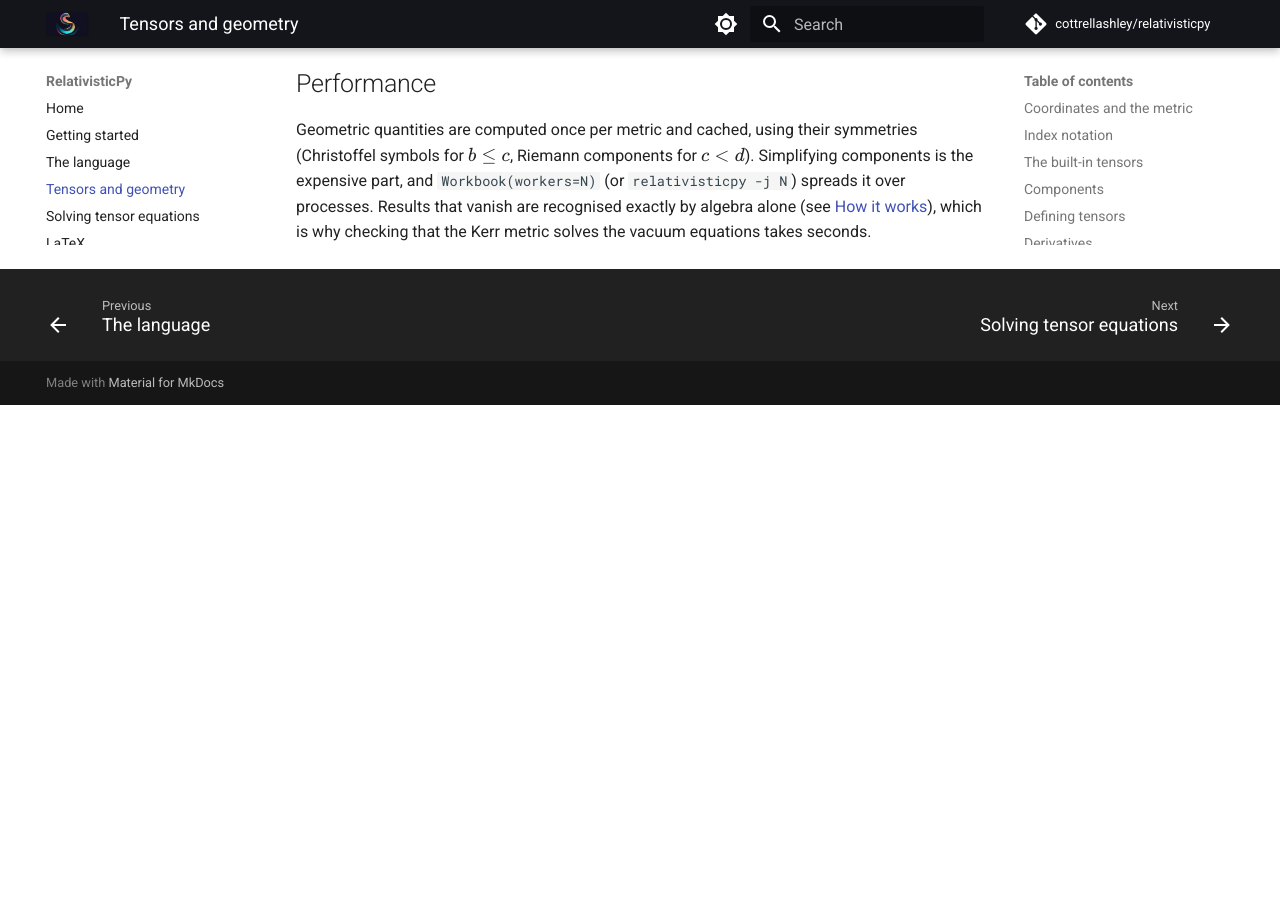
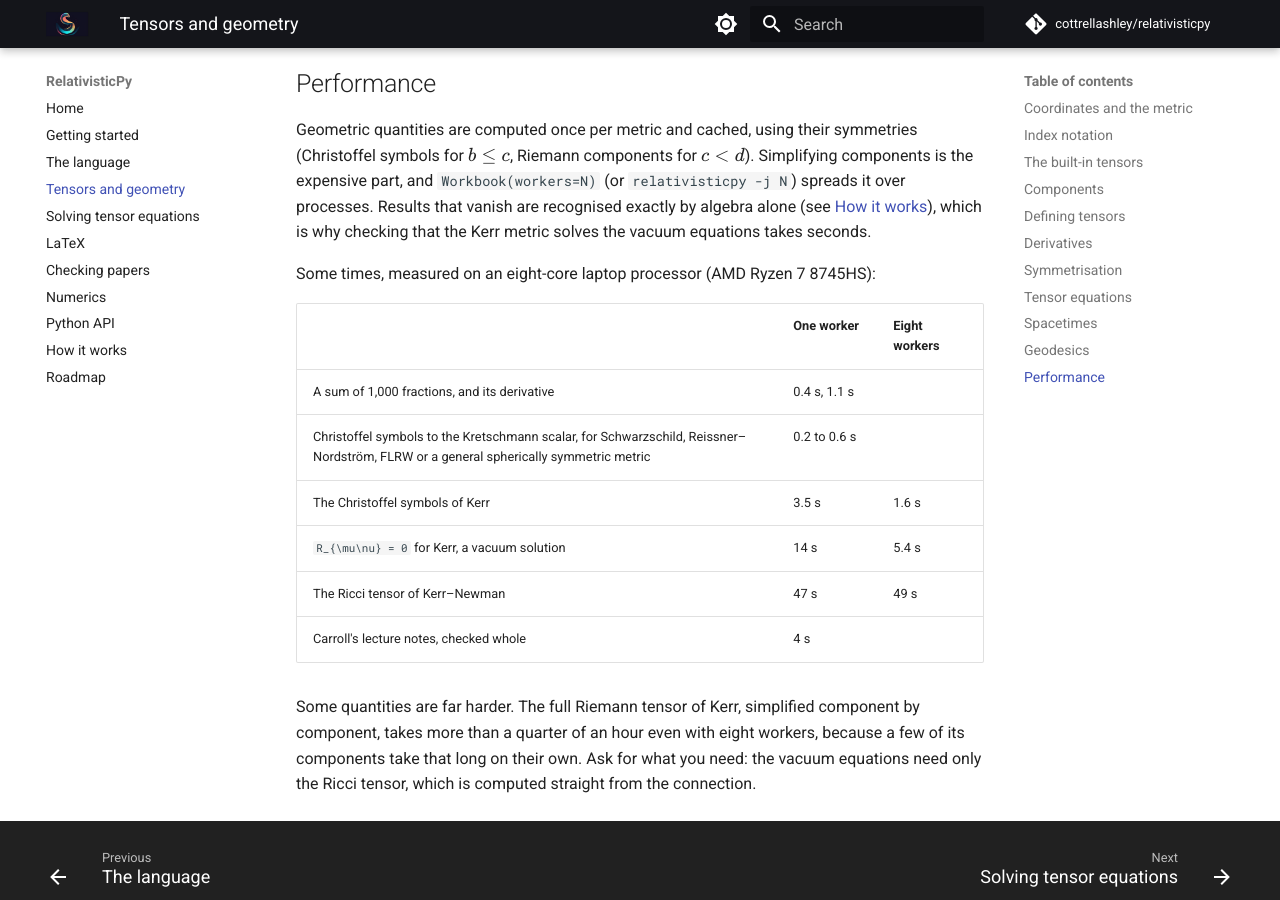
Before and after one commit to cottrellashley/relativisticpy, an MkDocs documentation site: the page built from docs/tensors.md, in a window 1280 px wide and 900 px high, scrolled down 5763 px. Built offline with MkDocs 1.6.1 and Material for MkDocs 9.7.7, drawn with Linux system fonts in a browser that asks for light colours; comment, search, counter and statistics services are not loaded; before the commit the page ends 6168 px from its top, so only the background shows below that.

Commit message:
Give measured times in the performance notes
From scalar equations of a thousand terms to Kerr-Newman, with one
worker and with eight, and the hard case: Kerr's full Riemann tensor
takes more than a quarter of an hour, so ask for the Ricci tensor when
it is all you need.

Co-Authored-By: Claude Opus 5.5 <noreply@anthropic.com>

```diff
--- a/docs/tensors.md
+++ b/docs/tensors.md
@@ -288,3 +288,20 @@ symmetries (Christoffel symbols for \(b \le c\), Riemann components for
 Results that vanish are recognised exactly by algebra alone (see
 [How it works](architecture.md#simplification)), which is why checking that the
 Kerr metric solves the vacuum equations takes seconds.
+
+Some times, measured on an eight-core laptop processor (AMD Ryzen 7 8745HS):
+
+| | One worker | Eight workers |
+|---|---|---|
+| A sum of 1,000 fractions, and its derivative | 0.4 s, 1.1 s | |
+| Christoffel symbols to the Kretschmann scalar, for Schwarzschild, Reissner–Nordström, FLRW or a general spherically symmetric metric | 0.2 to 0.6 s | |
+| The Christoffel symbols of Kerr | 3.5 s | 1.6 s |
+| `R_{\mu\nu} = 0` for Kerr, a vacuum solution | 14 s | 5.4 s |
+| The Ricci tensor of Kerr–Newman | 47 s | 49 s |
+| Carroll's lecture notes, checked whole | 4 s | |
+
+Some quantities are far harder. The full Riemann tensor of Kerr, simplified
+component by component, takes more than a quarter of an hour even with eight
+workers, because a few of its components take that long on their own. Ask for
+what you need: the vacuum equations need only the Ricci tensor, which is
+computed straight from the connection.
```
